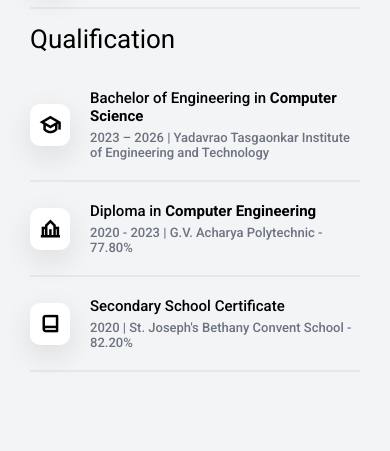
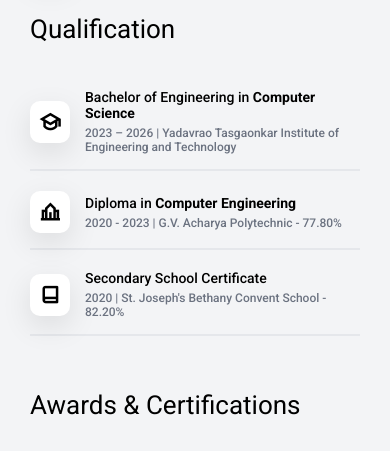
Before and after one commit to Pratham6996/Portfolio, a plain HTML site: page index.html in a window 390 px wide. Shown: the part 6560-7011 px from the top of the page. Drawn offline with nearby package versions, Linux system fonts and the light colour scheme.

Commit message:
Update style.css

```diff
--- a/style.css
+++ b/style.css
@@ -402,8 +402,8 @@ body{
     padding: 60px;
     display: grid;
     grid-template-columns: repeat(2, 1fr);
-    grid-template-rows: repeat(2, 1fr);
-    gap: 20px;
+    grid-template-rows: auto auto;
+    gap: 60px 40px;
     align-items: start;
 }
 
@@ -413,10 +413,10 @@ body{
 .career__skills {
     display: flex;
     flex-direction: column;
-    gap: 15px; /* Keep spacing consistent */
+    gap: 15px;
     height: 100%;
-    justify-content: flex-start; /* Ensure all sections start at the top */
-    margin-top: 0; /* REMOVE extra space */
+    justify-content: flex-start;
+    margin-top: 0;
 }
 
 .job,
@@ -426,73 +426,28 @@ body{
     display: flex;
     align-items: center;
     gap: 20px;
-    padding-bottom: 15px; /* Reduce padding to tighten spacing */
+    padding-bottom: 15px;
     border-bottom: 1px solid #e5e7eb;
 }
+
 .career__awards,
 .career__skills {
     display: flex;
     flex-direction: column;
-    gap: 10px; /* Reduced gap */
+    gap: 10px;
     height: 100%;
-    justify-content: flex-start; /* Align content to the top */
+    justify-content: flex-start;
     margin-top: 19px;
 }
 
 .award, .skill {
-    align-items: flex-start; /* Keep content aligned properly */
+    align-items: flex-start;
     gap: 15px;
     padding-bottom: 10px;
     border-bottom: 1px solid #e5e7eb;
 }
 
-
-
-.career{
-    padding: 60px 60px 80px;
-    display: grid;
-    grid-template-columns: 50% 50%;
-    grid-template-rows: 50% 50%;
-    gap: 20px;
-}
-
-@media screen and (max-width: 768px) {
-    .career {
-        display: flex;
-        flex-direction: column;
-        padding: 40px 30px;
-        gap: 30px;
-    }
-
-    .skill,
-    .qualification {
-        flex-direction: row;
-        align-items: center;
-        gap: 15px;
-        padding-bottom: 15px;
-        margin-bottom: 5px;
-    }
-
-    .qualification__info {
-        display: flex;
-        flex-direction: column;
-        width: calc(100% - 50px);
-    }
-
-    .qualification__info h5 {
-        margin-bottom: 5px;
-        font-size: 14px;
-    }
-
-    .qualification__info p {
-        font-size: 12px;
-    }
-
-    .qualification i {
-        flex-shrink: 0;
-    }
-}
-
+/* Grid positioning for career sections */
 .career__jobs{
     grid-column: 1 / 2;
     grid-row: 1 / 2;
@@ -516,7 +471,7 @@ body{
 .career h3{
     font-size: 32px;
     font-weight: 400;
-    margin-bottom: 20px;
+    margin-bottom: 30px;
 }
 
 .job,
@@ -853,4 +808,38 @@ body{
         scroll-behavior: smooth;
     }
 
+    .career {
+        display: flex;
+        flex-direction: column;
+        padding: 40px 30px;
+        gap: 30px;
+    }
+
+    .skill,
+    .qualification {
+        flex-direction: row;
+        align-items: center;
+        gap: 15px;
+        padding-bottom: 15px;
+        margin-bottom: 5px;
+    }
+
+    .qualification__info {
+        display: flex;
+        flex-direction: column;
+        width: calc(100% - 50px);
+    }
+
+    .qualification__info h5 {
+        margin-bottom: 5px;
+        font-size: 14px;
+    }
+
+    .qualification__info p {
+        font-size: 12px;
+    }
+
+    .qualification i {
+        flex-shrink: 0;
+    }
 }
```
